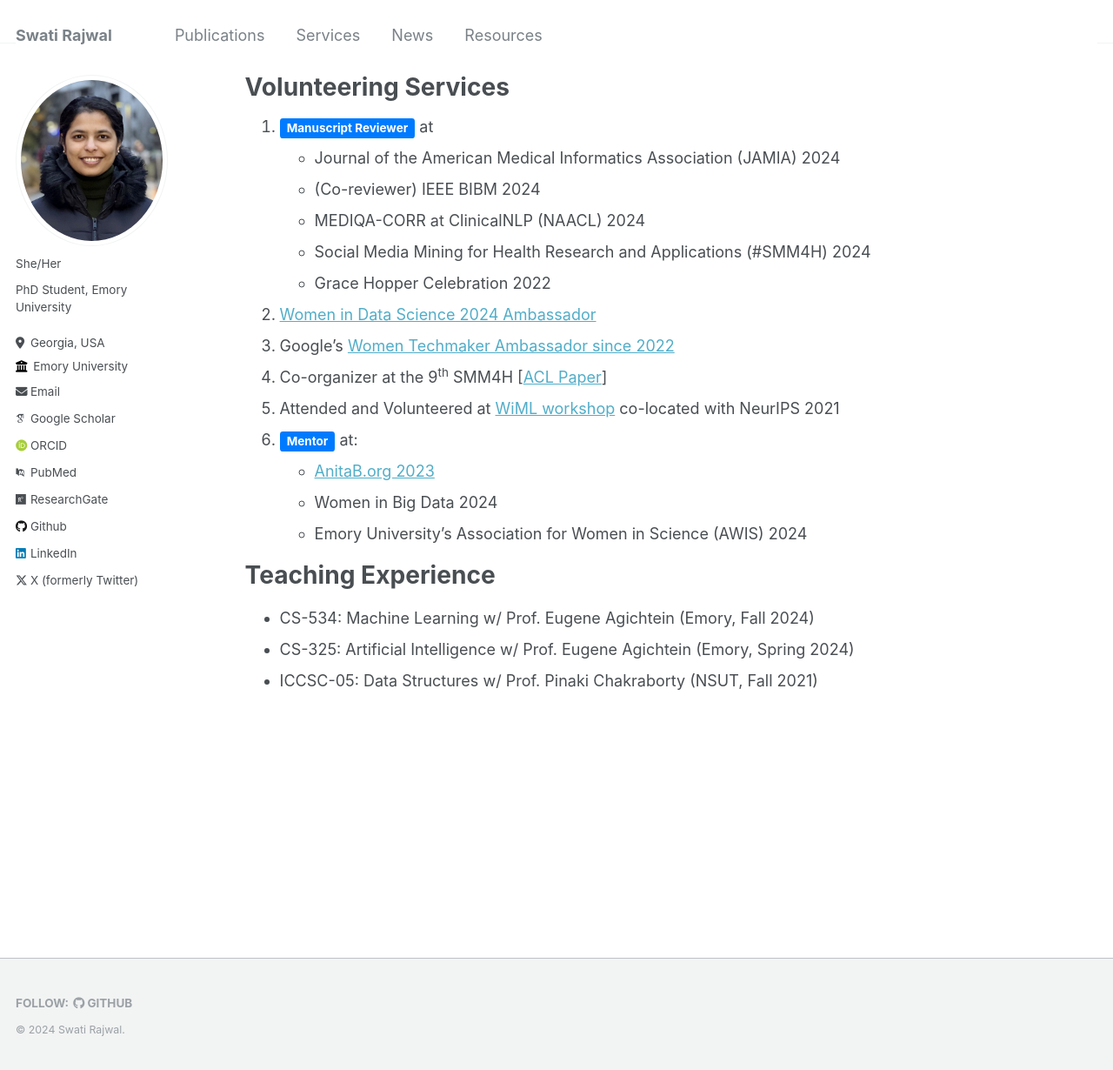
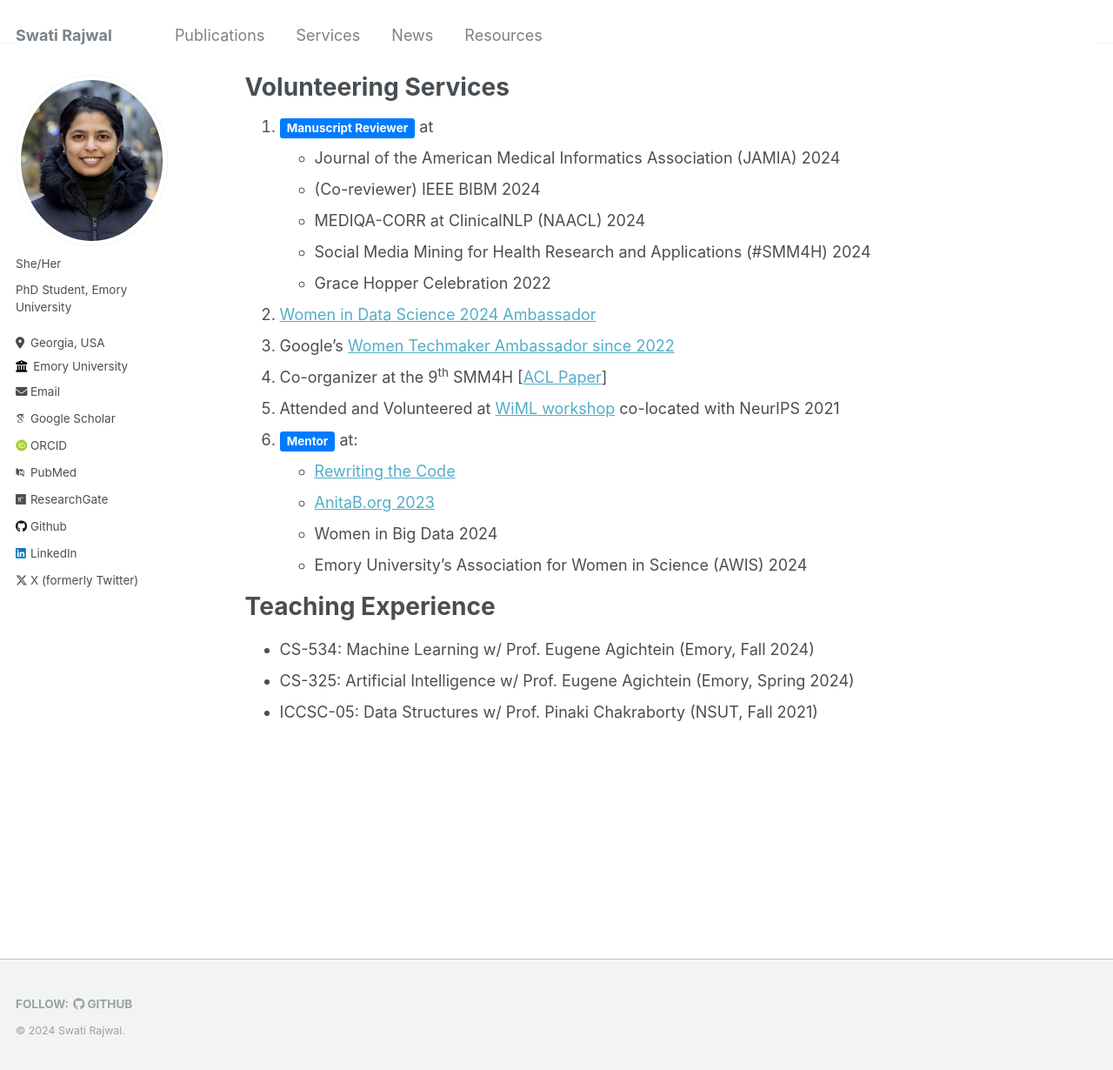
Before and after one commit to swati-rajwal/swati-rajwal.github.io, a Jekyll site: the page built from _pages/services.md, in a window 1280 px wide and 1230 px high. Shown: the whole window at 87% size. Built offline with Jekyll 4.4.1, drawn with Linux system fonts in a browser that asks for light colours; some web fonts are replaced.

Commit message:
Update services.md

```diff
--- a/_pages/services.md
+++ b/_pages/services.md
@@ -16,6 +16,7 @@
 4. Co-organizer at the 9<sup>th</sup> SMM4H [<a href="https://aclanthology.org/2024.smm4h-1.40/" target="_blank">ACL Paper</a>]
 5. Attended and Volunteered at <a href="https://x.com/SwatiRajwal/status/1468835482976940032" target="_blank">WiML workshop</a> co-located with NeurIPS 2021
 6. <span class="label label-success" style="background-color: #007bff; display: inline; padding: .2em .6em .3em; font-size: 75%; font-weight: bold; line-height: 1; color: #ffffff; text-align: center; white-space: nowrap; vertical-align: baseline; border-radius: .25em;">Mentor</span> at:
+    * <a href="https://rewritingthecode.org/member-story/meet-swati/" target="_blank">Rewriting the Code</a>
     * <a href="https://x.com/SwatiRajwal/status/1751056567510691906" target="_blank">AnitaB.org 2023</a>
     * Women in Big Data 2024
     * Emory University's Association for Women in Science (AWIS) 2024
```
